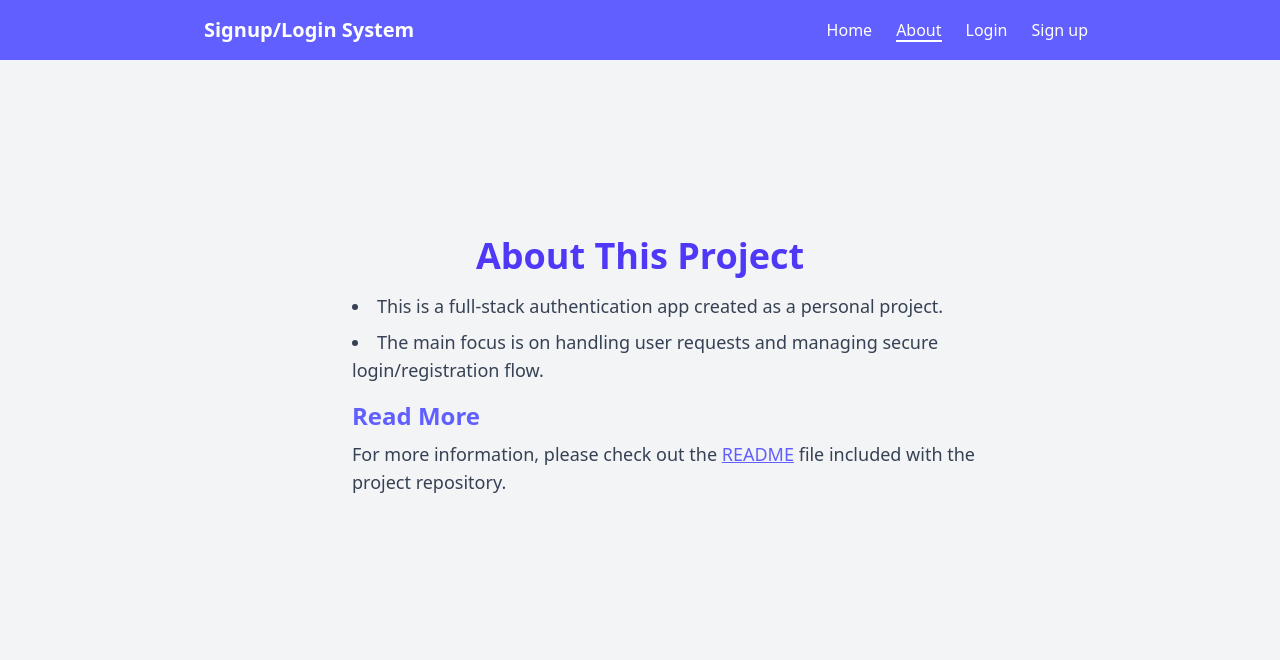
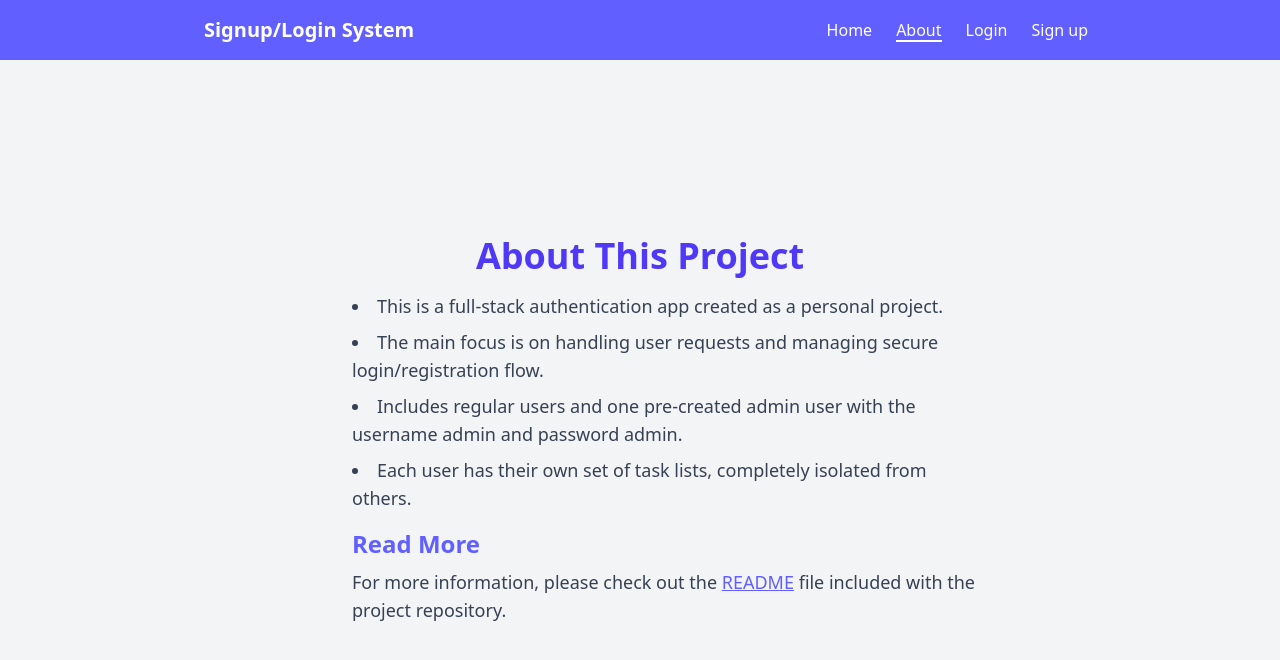
Before and after one commit to lapazyygeli/signup-login-system, a React (Vite) app in the folder frontend/: page /about in a window 1280 px wide. Shown: the top 660 px of the page. Built offline with nearby package versions, Linux system fonts and the light colour scheme; no server answers.

Commit message:
Update About component's info.

```diff
--- a/frontend/src/components/About.tsx
+++ b/frontend/src/components/About.tsx
@@ -13,6 +13,14 @@ const About = () => {
           <li>
             The main focus is on handling user requests and managing secure
             login/registration flow.
+          </li>
+          <li>
+            Includes regular users and one pre-created admin user with the
+            username admin and password admin.
+          </li>
+          <li>
+            Each user has their own set of task lists, completely isolated from
+            others.
           </li>
         </ul>
 
```
